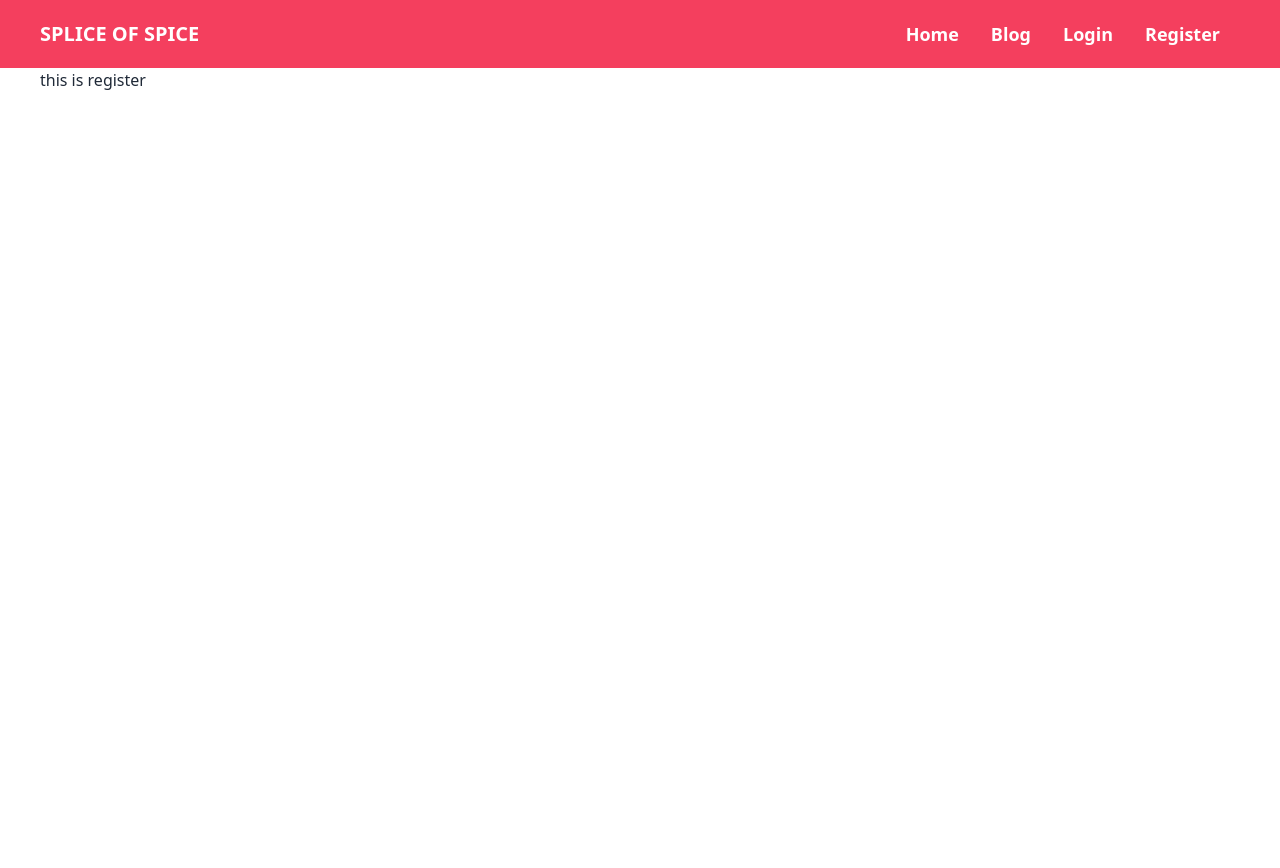
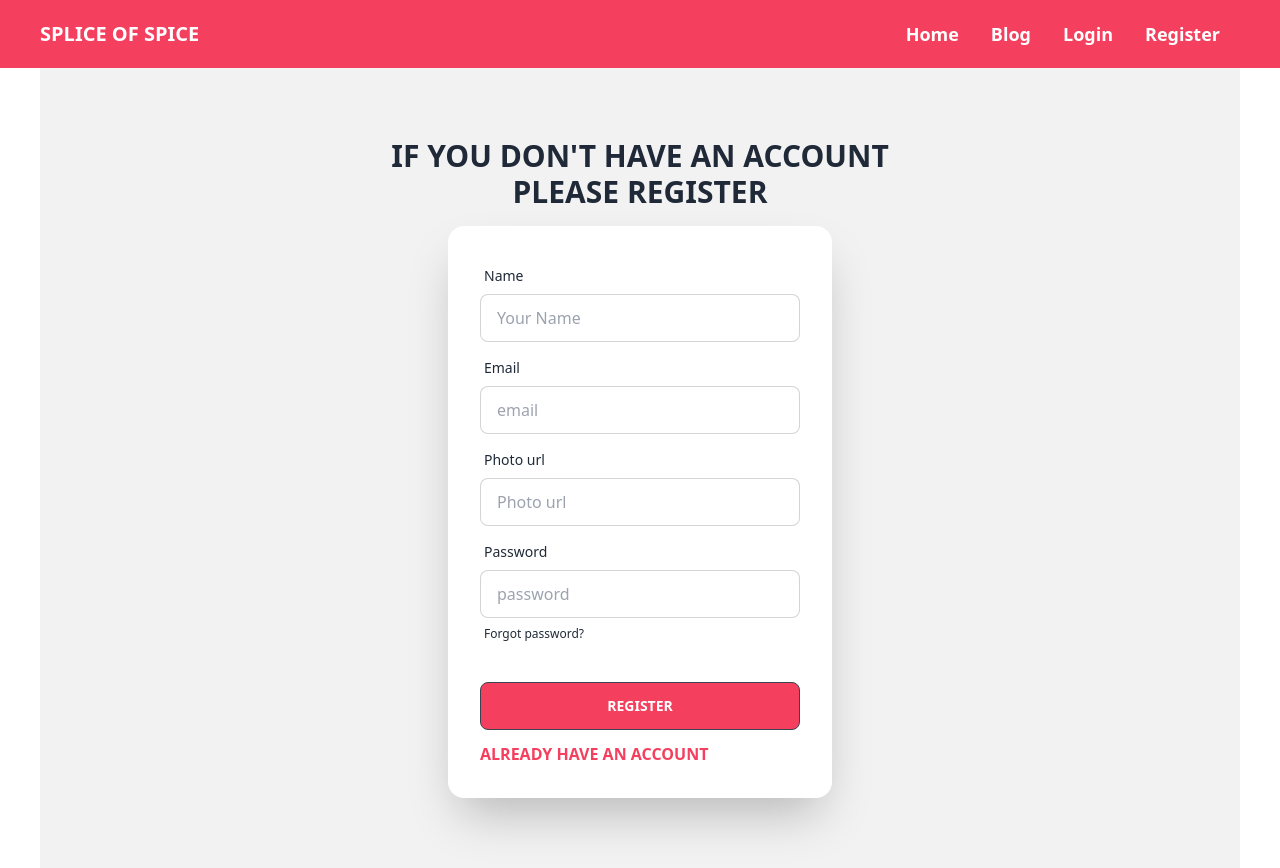
Before and after one commit to nazmulayyan/slice-of-spice-clinet, a React (Vite) app: page /register in a window 1280 px wide. Before the commit the page ends 800 px from the top, so only its background shows below. Built offline with nearby package versions, Linux system fonts and the light colour scheme.

Commit message:
register page added

```diff
--- a/src/component/Login/Login.jsx
+++ b/src/component/Login/Login.jsx
@@ -1,4 +1,5 @@
 import React from 'react';
+import { Link } from 'react-router-dom';
 
 const Login = () => {
     return (
@@ -28,7 +29,12 @@ const Login = () => {
                             </div>
                             <div className="form-control mt-6">
                                 <button className="btn bg-rose-500">Login</button>
+                                <div className='flex gap-3 mt-6 w-full'>
+                                    <button className="btn bg-rose-500 w-1/2">sing in with google</button>
+                                    <button className="btn bg-rose-500 w-1/2">sing in with github</button>
+                                </div>
                             </div>
+                            <Link className='text-rose-500 uppercase font-semibold mt-3' to='/register'>don't have an account</Link>
                         </div>
                     </div>
                 </div>
--- a/src/component/Register/Register.jsx
+++ b/src/component/Register/Register.jsx
@@ -1,9 +1,52 @@
 import React from 'react';
+import { Link } from 'react-router-dom';
 
 const Register = () => {
     return (
         <div>
-            <h3>this is register</h3>
+            <div className="hero min-h-screen bg-base-200">
+                <div className="hero-content flex-col ">
+                    <div className="text-center lg:text-left">
+                        <h3 className="text-3xl font-bold uppercase">If you don't have an account </h3>
+                        <h3 className="text-3xl font-bold uppercase text-center">please register</h3>
+                    </div>
+                    <div className="card flex-shrink-0 w-full max-w-sm shadow-2xl bg-base-100">
+                        <div className="card-body">
+                            <div className="form-control">
+                                <label className="label">
+                                    <span className="label-text">Name</span>
+                                </label>
+                                <input type="text" placeholder="Your Name" className="input input-bordered" />
+                            </div>
+                            <div className="form-control">
+                                <label className="label">
+                                    <span className="label-text">Email</span>
+                                </label>
+                                <input type="email" placeholder="email" className="input input-bordered" />
+                            </div>
+                            <div className="form-control">
+                                <label className="label">
+                                    <span className="label-text">Photo url</span>
+                                </label>
+                                <input type="text" placeholder="Photo url" className="input input-bordered" />
+                            </div>
+                            <div className="form-control">
+                                <label className="label">
+                                    <span className="label-text">Password</span>
+                                </label>
+                                <input type="password" placeholder="password" className="input input-bordered" />
+                                <label className="label">
+                                    <a href="#" className="label-text-alt link link-hover">Forgot password?</a>
+                                </label>
+                            </div>
+                            <div className="form-control mt-6">
+                                <button className="btn bg-rose-500">Register</button>
+                                <Link className='text-rose-500 uppercase font-semibold mt-3' to='/login'>already have an account</Link>
+                            </div>
+                        </div>
+                    </div>
+                </div>
+            </div>
         </div>
     );
 };
```
